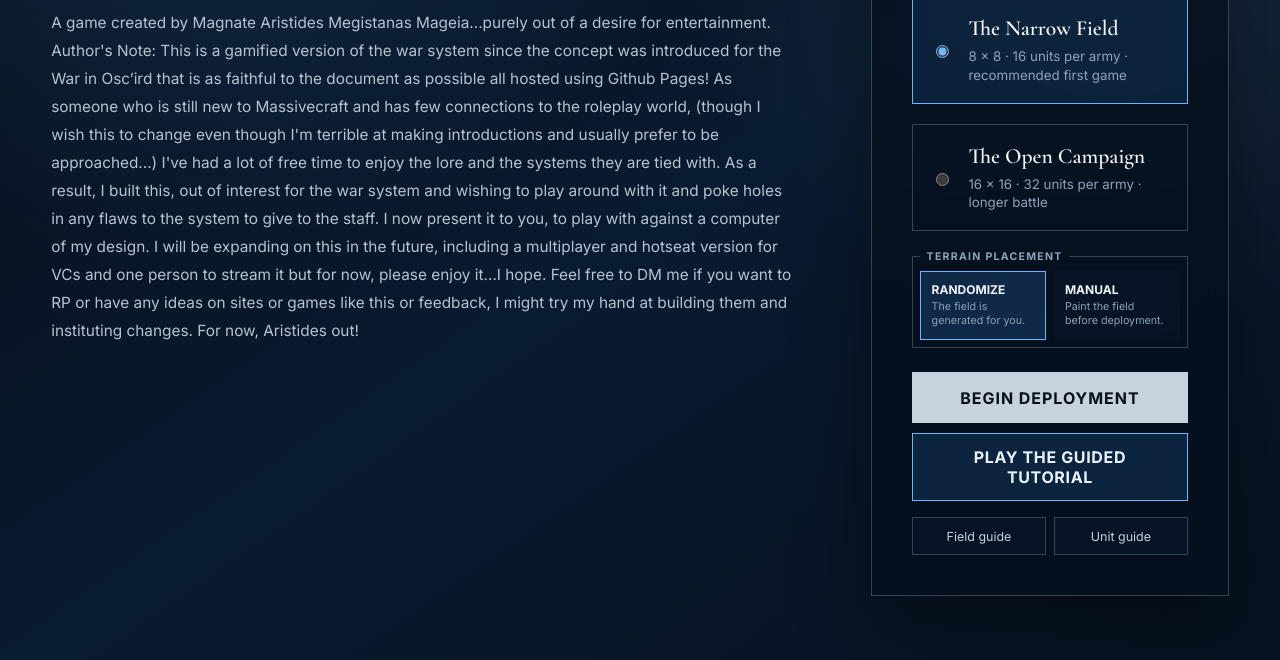
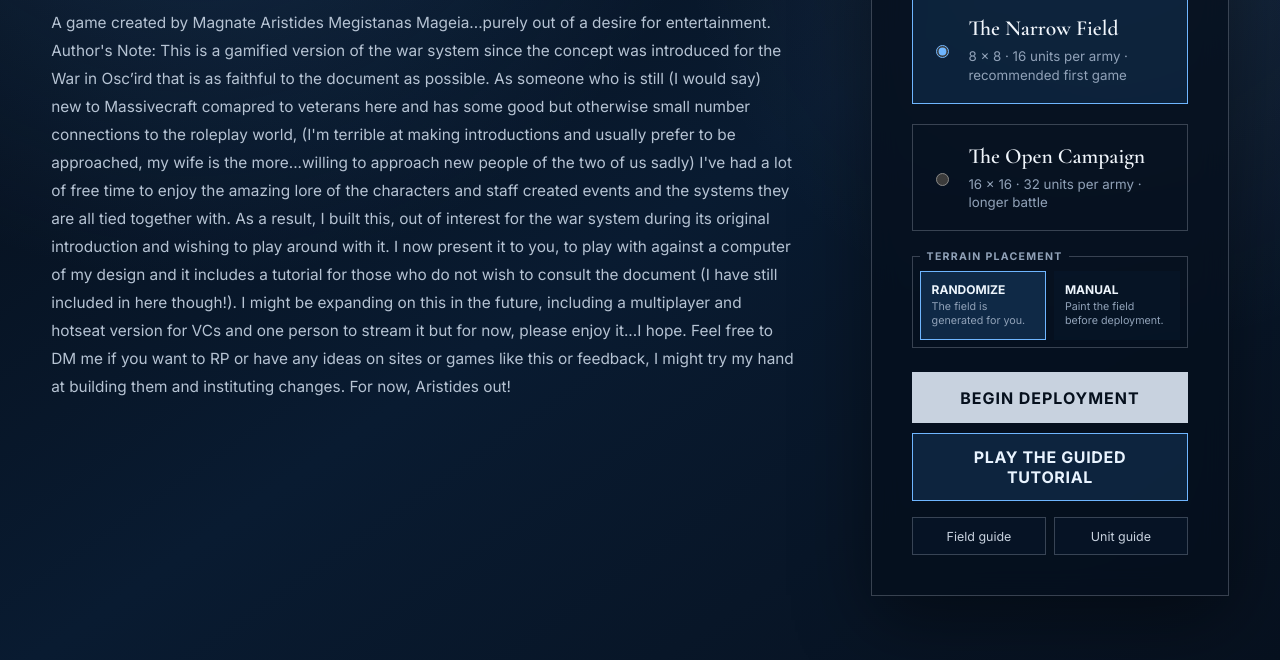
Before and after one commit to Poseidon50th/MassivecraftWargaming, a website built with Vite: page index.html in a window 1280 px wide. Shown: the part 264-924 px from the top of the page. Built offline with nearby package versions, Linux system fonts and the light colour scheme.

Commit message:
Revise author's note in index.html

```diff
--- a/index.html
+++ b/index.html
@@ -22,7 +22,7 @@
           <p class="chapter">From the desk of Magnate Aristides Megistanas Mageia</p>
           <h2 id="welcome-title">Choose a battlefield</h2>
           <p class="author-note">
-            A game created by Magnate Aristides Megistanas Mageia...purely out of a desire for entertainment. Author's Note: This is a gamified version of the war system since the concept was introduced for the War in Osc’ird that is as faithful to the document as possible all hosted using Github Pages! As someone who is still new to Massivecraft and has few connections to the roleplay world, (though I wish this to change even though I'm terrible at making introductions and usually prefer to be approached...) I've had a lot of free time to enjoy the lore and the systems they are tied with. As a result, I built this, out of interest for the war system and wishing to play around with it and poke holes in any flaws to the system to give to the staff. I now present it to you, to play with against a computer of my design. I will be expanding on this in the future, including a multiplayer and hotseat version for VCs and one person to stream it but for now, please enjoy it...I hope. Feel free to DM me if you want to RP or have any ideas on sites or games like this or feedback, I might try my hand at building them and instituting changes. For now, Aristides out!
+            A game created by Magnate Aristides Megistanas Mageia...purely out of a desire for entertainment. Author's Note: This is a gamified version of the war system since the concept was introduced for the War in Osc’ird that is as faithful to the document as possible. As someone who is still (I would say) new to Massivecraft comapred to veterans here and has some good but otherwise small number connections to the roleplay world, (I'm terrible at making introductions and usually prefer to be approached, my wife is the more...willing to approach new people of the two of us sadly) I've had a lot of free time to enjoy the amazing lore of the characters and staff created events and the systems they are all tied together with. As a result, I built this, out of interest for the war system during its original introduction and wishing to play around with it. I now present it to you, to play with against a computer of my design and it includes a tutorial for those who do not wish to consult the document (I have still included in here though!). I might be expanding on this in the future, including a multiplayer and hotseat version for VCs and one person to stream it but for now, please enjoy it...I hope. Feel free to DM me if you want to RP or have any ideas on sites or games like this or feedback, I might try my hand at building them and instituting changes. For now, Aristides out!
           </p>
         </div>
 
```
